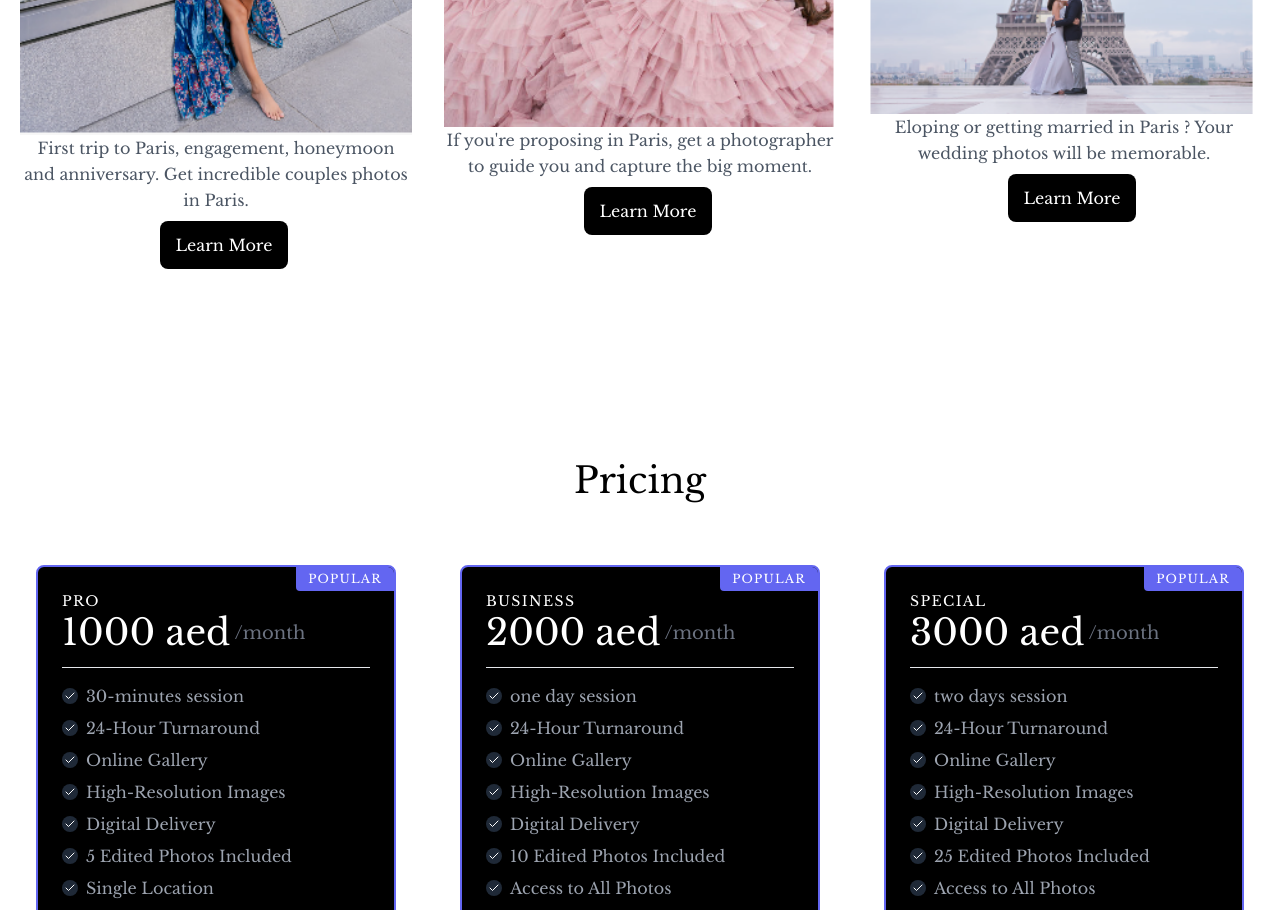
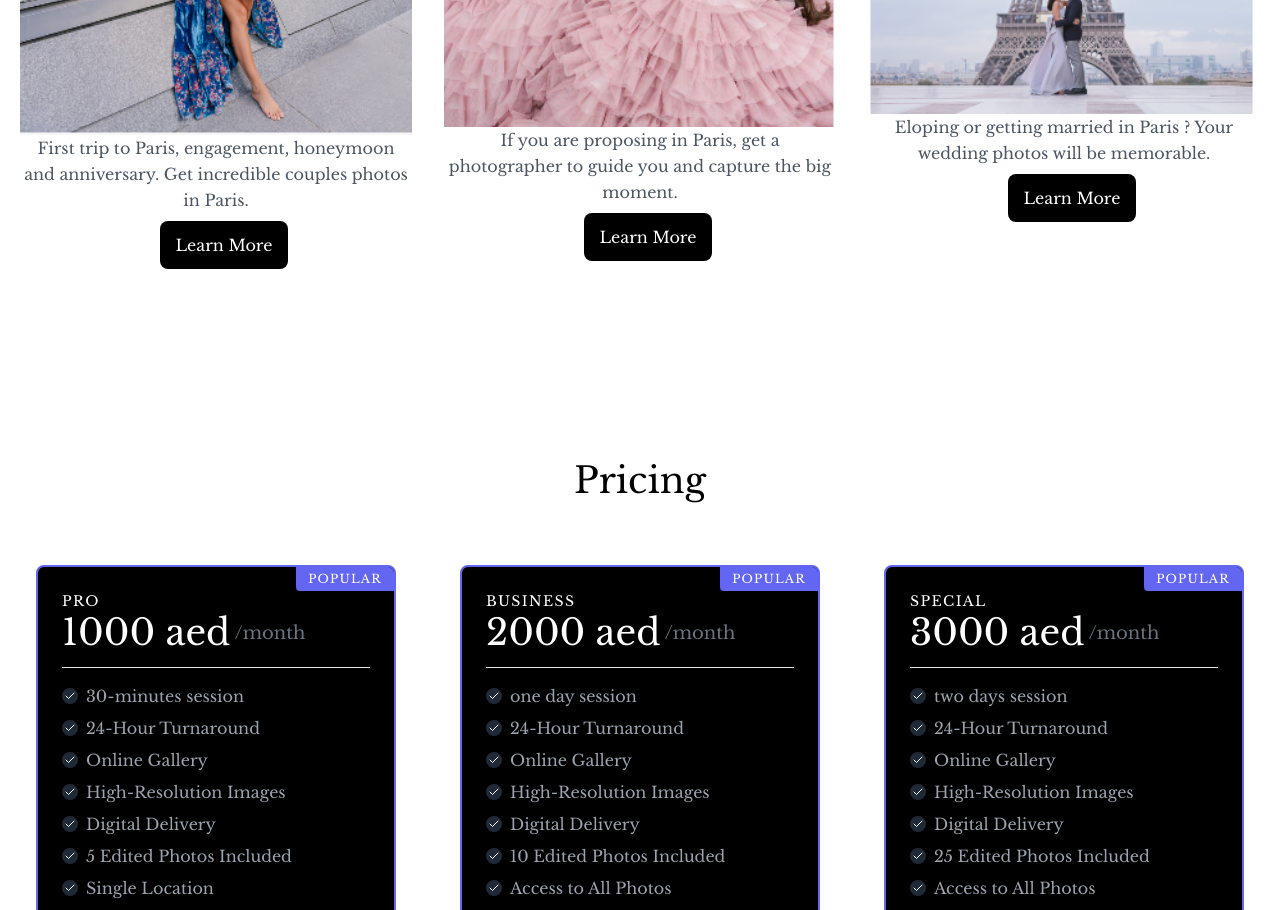
Before and after one commit to aamirsaleem1286/theDubaiPhotographer, a Next.js app: page / in a window 1280 px wide. Shown: the part 2380-3290 px from the top of the page. Built offline with nearby package versions, Linux system fonts and the light colour scheme.

Commit message:
Update HeroSection1.js

```diff
--- a/src/components/HeroSection1.js
+++ b/src/components/HeroSection1.js
@@ -48,7 +48,7 @@ const HeroSection1 = () => {
               The Catalyzer
             </h2> */}
             <p className="leading-relaxed text-base">
-            If you're proposing in Paris, get a photographer to guide you and capture the big moment.
+            If you are proposing in Paris, get a photographer to guide you and capture the big moment.
             </p>
             <button className=" mt-2 text-white ml-4 bg-[black] w-32 h-12 focus:outline-none rounded-lg">
           Learn More
```
